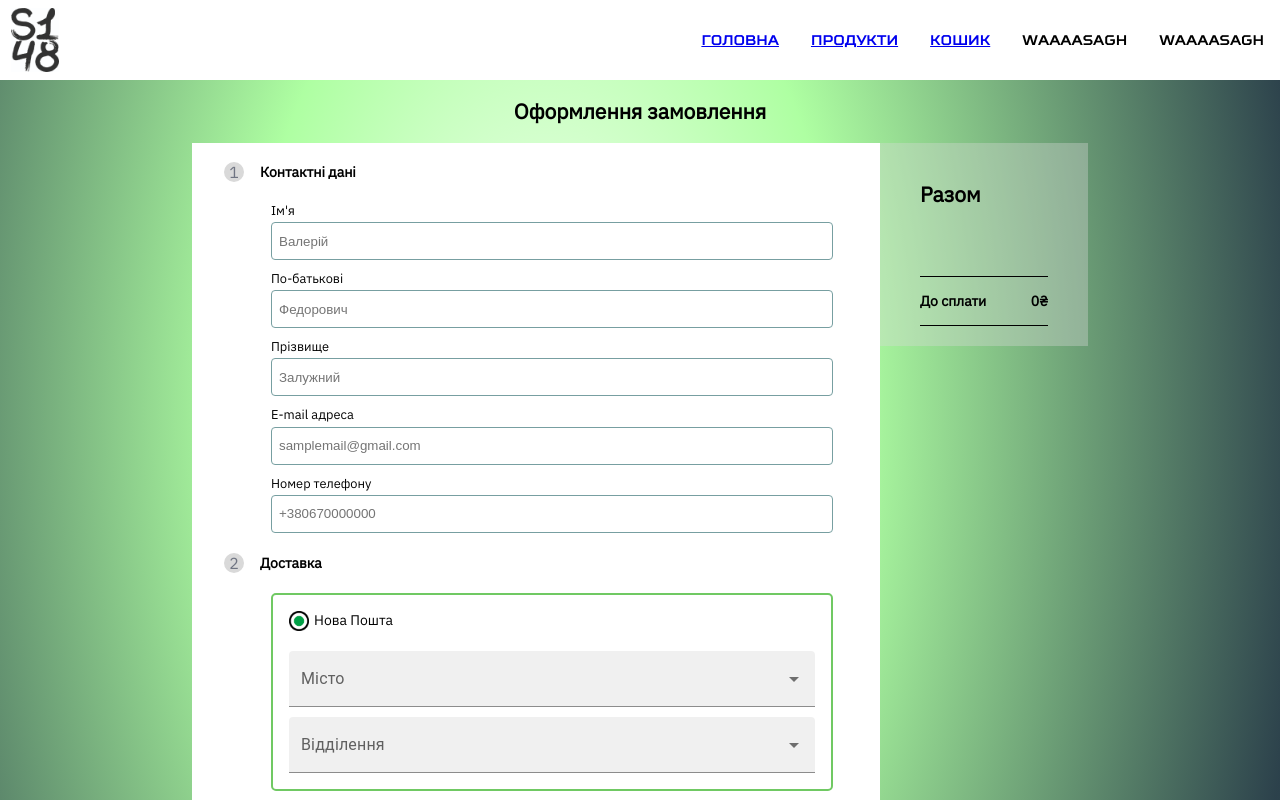
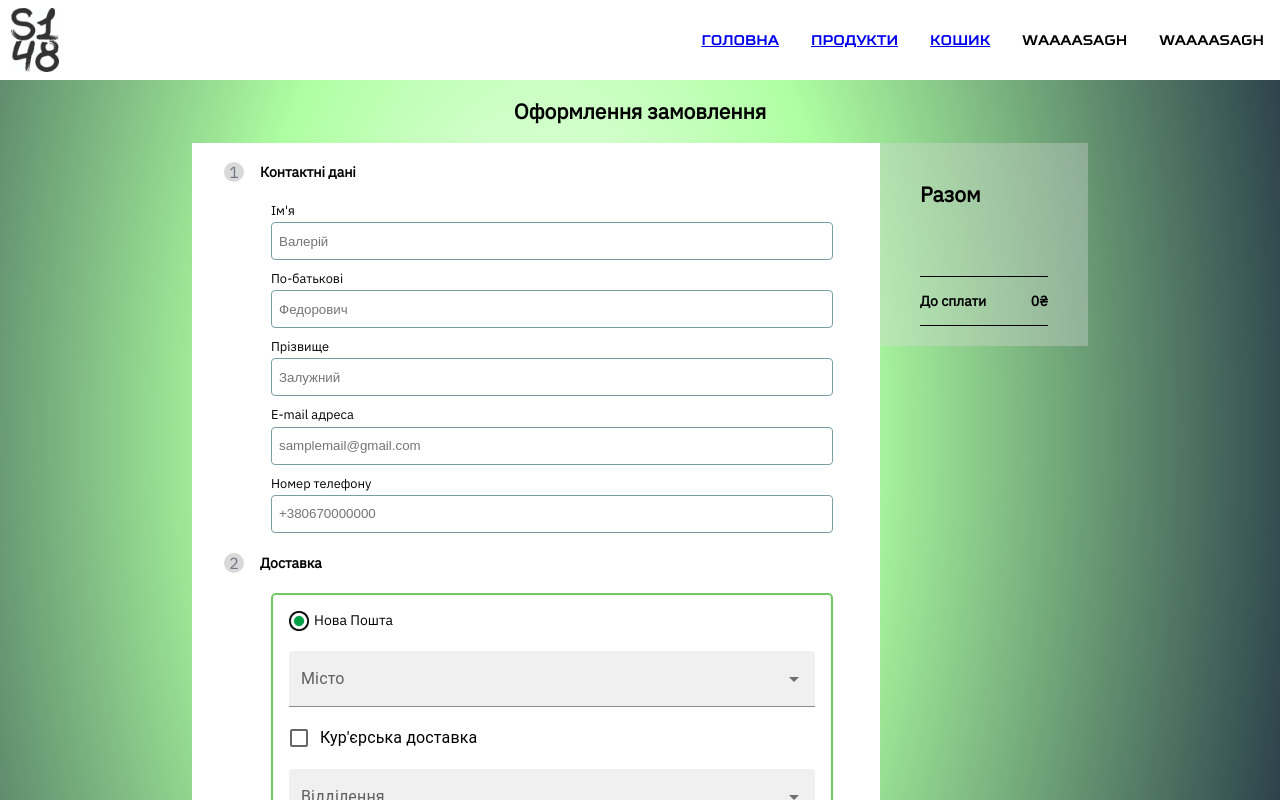
Before and after one commit to Dmytrych/S148-Official-Website, a React (Create React App) app: page /cart in a window 1280 px wide. Both pictures are taken after a click on the element 298 px from the left and 619 px from the top of the page. Shown: the top 800 px of the page. Built offline with nearby package versions, Linux system fonts and the light colour scheme.

Commit message:
Courier delivery selection added

```diff
--- a/src/locale/ua.js
+++ b/src/locale/ua.js
@@ -37,6 +37,11 @@ export const locale = {
 
     address: "Адреса",
     field_should_not_be_empty_or_too_big: "Поле не має бути порожнім або більшим ніж за 20 символів",
+    field_should_not_be_empty: "Поле не має бути порожнім",
     field_should_contain_valid_phone_number: "Поле має містити коректний номер телефону",
-    field_should_contain_valid_email: "Поле має містити коректну електронну адресу"
+    field_should_contain_valid_email: "Поле має містити коректну електронну адресу",
+
+    courier_delivery: "Кур'єрська доставка",
+    courier_delivery_info: "Інформація про доставку",
+    courier_delivery_placeholder: "Повна адреса: вулиця, будинок, під'їзд, номер квартири"
 }
--- a/src/pages/Cart/components/OrderForm/OrderFrom.jsx
+++ b/src/pages/Cart/components/OrderForm/OrderFrom.jsx
@@ -8,6 +8,7 @@ import './index.css';
 import ShowHideBox from '../../../../components/ShowHideBox';
 import { useEffect } from 'react';
 import { useFormik } from 'formik';
+import { Checkbox, FormControlLabel } from '@mui/material';
 
 const novaPoshtaDelivery = "novaPoshta"
 const novaPoshtaCourierDelivery = "novaPoshtaCourier"
@@ -48,8 +49,12 @@ const validateDeliveryInfo = deliveryInfo => {
         errors.cityGuidRef = locale.field_should_not_be_empty_or_too_big;
     }
 
-    if(!deliveryInfo.warehouseNumber || deliveryInfo.warehouseNumber.length > 20){
+    if(!deliveryInfo.courierDelivery && (!deliveryInfo.warehouseNumber || deliveryInfo.warehouseNumber.length > 20)){
         errors.warehouseNumber = locale.field_should_not_be_empty_or_too_big;
+    }
+
+    if(deliveryInfo.courierDelivery && (!deliveryInfo.address || deliveryInfo.address.length > 100)){
+        errors.address = locale.field_should_not_be_empty;
     }
 
     return errors
@@ -64,6 +69,7 @@ const getDefaultCitySelection = () => {
 
 function OrderForm() {
     const [citySelection, setCitySelection] = useState(getDefaultCitySelection());
+    const [courierDeliverySelection, setCourierDeliverySelection] = useState(false)
     const [deliveryMethodsSelection, setDeliveryMethodsSelection] = useState({
         [novaPoshtaDelivery]: false,
         [novaPoshtaCourierDelivery]: false
@@ -113,13 +119,20 @@ function OrderForm() {
     const novaPoshtaDeliveryInfo = useFormik({
         initialValues: {
             cityGuidRef: '',
-            warehouseNumber: ''
+            warehouseNumber: '',
+            courierDelivery: false,
+            address: ''
         },
         validate: validateDeliveryInfo,
         onSubmit: values=>{
           alert(JSON.stringify(values));
         }
     })
+
+    const handleCourierSelectionChange = (event) => {
+        novaPoshtaDeliveryInfo.handleChange(event);
+        setCourierDeliverySelection(event.target.checked);
+    }
 
     return (
         <>
@@ -152,17 +165,22 @@ function OrderForm() {
                         <ShowHideBox title={locale.nova_poshta} showContent={deliveryMethodsSelection[novaPoshtaDelivery]} onClick={() => handleDeliverySelection(novaPoshtaDelivery)}>
                             <div className='delivery-info-box'>
                                 <CityAutocomplete setCitySelection={handleCitySelection} error={Boolean(novaPoshtaDeliveryInfo.touched.cityGuidRef && novaPoshtaDeliveryInfo.errors.cityGuidRef)}/>
-                                <WarehouseAutocomplete
+                                <FormControlLabel control={<Checkbox onChange={handleCourierSelectionChange} name="courierDelivery"/>} label={locale.courier_delivery} />
+                                { !courierDeliverySelection
+                                ? <WarehouseAutocomplete
                                     cityName={citySelection.name}
                                     cityGuidRef={citySelection.cityGuidRef}
                                     setWarehouseSelection={handleWarehouseSelection}
                                     error={Boolean(novaPoshtaDeliveryInfo.touched.warehouseNumber && novaPoshtaDeliveryInfo.errors.warehouseNumber)} />
+                                : <FormField onChange={novaPoshtaDeliveryInfo.handleChange} name="address"
+                                    label={locale.courier_delivery_info} placeholder={locale.courier_delivery_placeholder} value={novaPoshtaDeliveryInfo.values.address}
+                                    errorText={novaPoshtaDeliveryInfo.errors.address} error={novaPoshtaDeliveryInfo.touched.address && novaPoshtaDeliveryInfo.errors.address}/>}
                             </div>
                         </ShowHideBox>
                         <ShowHideBox title={locale.nova_poshta_courier_delivery} showContent={deliveryMethodsSelection[novaPoshtaCourierDelivery]} onClick={() => handleDeliverySelection(novaPoshtaCourierDelivery)}>
                             <div className='delivery-info-box'>
                                 <CityAutocomplete setCitySelection={handleCitySelection} />
-                                <FormField label={locale.phone_number} placeholder={locale.phone_number_placeholder} />
+                                <FormField label={locale.courier_delivery} placeholder={locale.courier_delivery_placeholder} />
                             </div>
                         </ShowHideBox>
                     </div>
```
